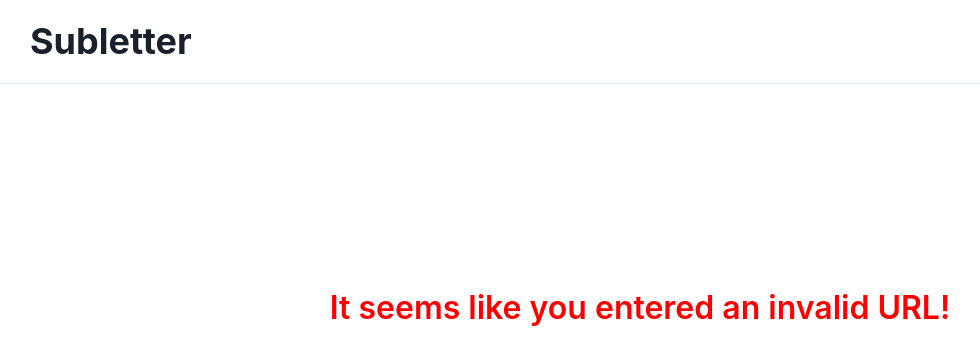
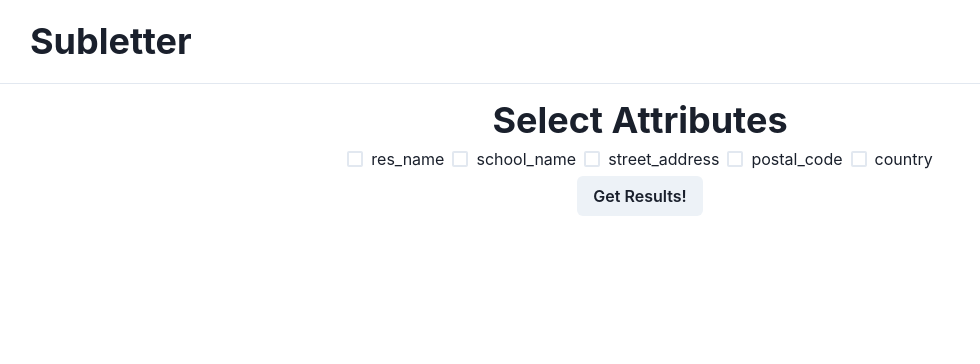
Before and after one commit to imaadj10/subletter, a React (Create React App) app in the folder client/: page /searchresidences in a window 1280 px wide. Shown: the top 364 px of the page, without its empty margins (0-980 px from the left). Built offline with nearby package versions, Linux system fonts and the light colour scheme.

Commit message:
Added frontend for projection

```diff
--- a/client/src/App.js
+++ b/client/src/App.js
@@ -15,6 +15,7 @@ import Schools from './components/Schools';
 import { ChakraProvider } from '@chakra-ui/react'
 import SingleResidence from './components/SingleResidence';
 import Error from './components/Error';
+import SearchResidences from './components/SearchResidences';
 
 function App() {
   const location = useLocation();
@@ -42,6 +43,7 @@ function App() {
         <Route path="/notifications" element={<Notifications />} />
         <Route path="/messageboard" element={<MessageBoard />} />
         <Route path="/schools" element={<Schools />} />
+        <Route path="/searchresidences" element={<SearchResidences />} />
         <Route path="/*" element={<Error />} />
       </Routes>
     </ChakraProvider>
--- a/client/src/components/Homepage.js
+++ b/client/src/components/Homepage.js
@@ -1,13 +1,12 @@
 import React, { useEffect } from 'react';
 import Cookies from 'universal-cookie';
-import { Link, useNavigate } from 'react-router-dom';
+import { Link } from 'react-router-dom';
 import { Text, Box, Flex, Button, HStack } from '@chakra-ui/react';
 
 const Homepage = () => {
   const cookies = new Cookies();
   const token = cookies.get('TOKEN');
   const username = cookies.get('USERNAME');
-  let navigate = useNavigate();
 
   useEffect(() => {
     const observer = new IntersectionObserver((entries) => {
--- /dev/null
+++ b/client/src/components/SearchResidences.js
@@ -0,0 +1,117 @@
+import axios from 'axios';
+import { useEffect, useState } from 'react';
+import Cookies from 'universal-cookie';
+import {
+  Box,
+  Text,
+  Flex,
+  VStack,
+  HStack,
+  Heading,
+  Checkbox,
+  Button,
+} from '@chakra-ui/react';
+
+export default function SearchResidences() {
+  const cookies = new Cookies();
+  const token = cookies.get('TOKEN');
+  const [attributes, setAttributes] = useState([]);
+  const [results, setResults] = useState([]);
+
+  const handleCheckboxChange = (attribute) => {
+    setAttributes((prevAttributes) => {
+      // Check if the attribute is already in the array
+      const isAttributePresent = prevAttributes.includes(attribute);
+
+      if (isAttributePresent) {
+        // If attribute is present, remove it from the array
+        return prevAttributes.filter((attr) => attr !== attribute);
+      } else {
+        // If attribute is not present, add it to the array
+        return [...prevAttributes, attribute];
+      }
+    });
+  };
+
+  const getResidences = async () => {
+    if (attributes.length === 0) {
+      alert('Please select at least one attribute!');
+    } else {
+      await axios
+        .post(
+          'http://localhost:1234/tophousing',
+          { attributes: attributes },
+          {
+            headers: { Authorization: `Bearer ${token}` },
+          }
+        )
+        .then((res) => {
+          setResults(res.data[0]);
+        })
+        .catch((e) => {
+          alert(e.message);
+        });
+    }
+  };
+
+  return (
+    <Box>
+      <VStack spacing="5px" mt="15px">
+        <Heading>Select Attributes</Heading>
+        <HStack>
+          <Checkbox
+            key="res_name"
+            onChange={() => handleCheckboxChange('res_name')}
+          >
+            res_name
+          </Checkbox>
+          <Checkbox
+            key="school_name"
+            onChange={() => handleCheckboxChange('school_name')}
+          >
+            school_name
+          </Checkbox>
+          <Checkbox
+            key="street_address"
+            onChange={() => handleCheckboxChange('street_address')}
+          >
+            street_address
+          </Checkbox>
+          <Checkbox
+            key="postal_code"
+            onChange={() => handleCheckboxChange('postal_code')}
+          >
+            postal_code
+          </Checkbox>
+          <Checkbox
+            key="country"
+            onChange={() => handleCheckboxChange('country')}
+          >
+            country
+          </Checkbox>
+        </HStack>
+        <Button onClick={getResidences}>Get Results!</Button>
+      </VStack>
+      {results && results.length > 0 && (
+        <Box mt="20px">
+          <Heading as="h2" size="md">
+            Results:
+          </Heading>
+          <VStack spacing="10px">
+            {results.map((result, index) => (
+              <Box key={index}>
+                {/* Render the specific attributes you want to display */}
+                <p>res_name: {result.res_name}</p>
+                <p>school_name: {result.school_name}</p>
+                <p>street_address: {result.street_address}</p>
+                <p>postal_code: {result.postal_code}</p>
+                <p>country: {result.country}</p>
+                {/* Add more attributes as needed */}
+              </Box>
+            ))}
+          </VStack>
+        </Box>
+      )}
+    </Box>
+  );
+}
```
Also changed, not shown: 2 other files (tests, documents, lock files or other folders).
